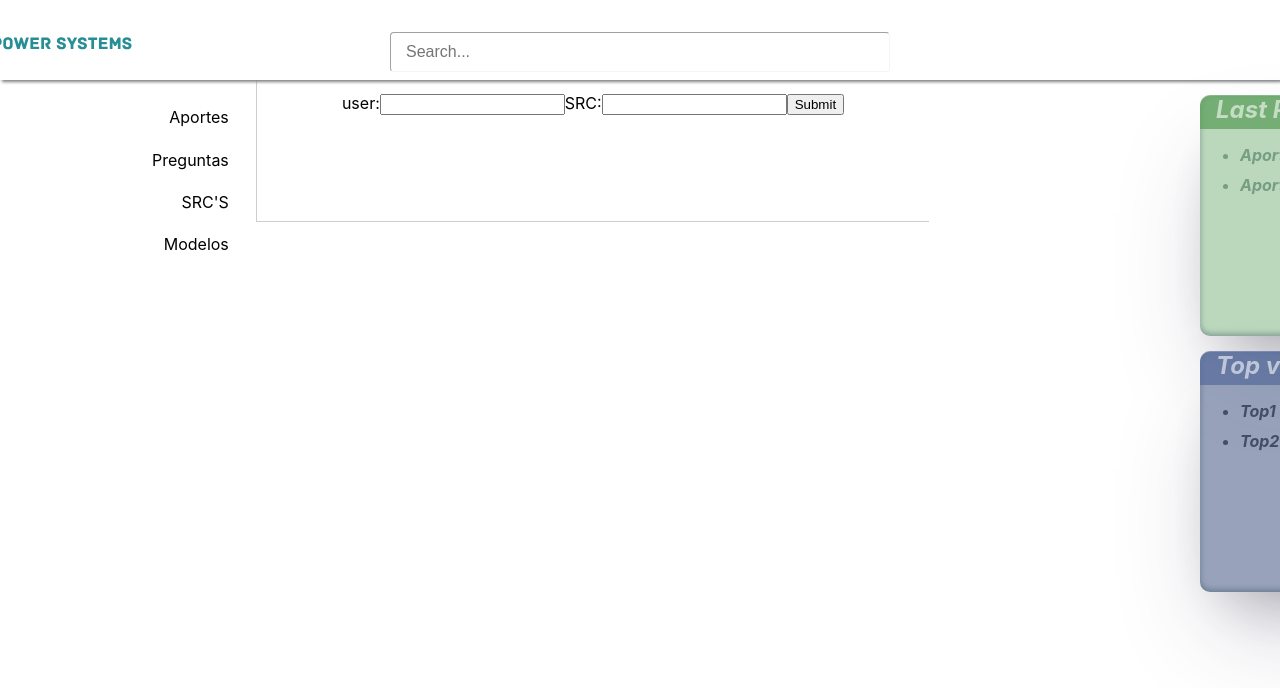
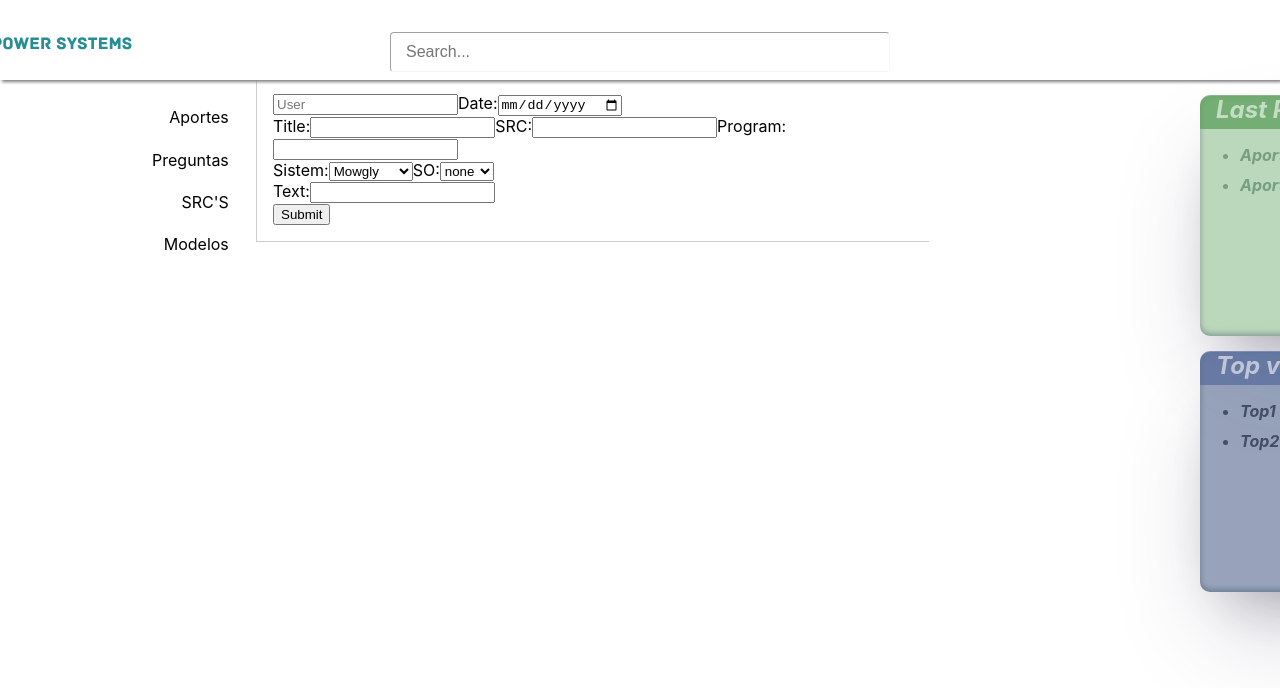
Before and after one commit to tiburciomzt/forum, a React (Create React App) app: page / in a window 1280 px wide. Both pictures are taken after a click on the button "Create New". Shown: the top 688 px of the page. Built offline with nearby package versions, Linux system fonts and the light colour scheme; no server answers.

Commit message:
update form

```diff
--- a/src/Components/form/form.css
+++ b/src/Components/form/form.css
@@ -1,10 +1,11 @@
 .form {
 
     padding: 1rem;
-    height: 7rem;
+    height: 100%;
     width: 50%;
     margin-top: 6%;
     margin-left: 20%;
     border-bottom: 1px solid #9b9a9a7a;
     border-left: 1px solid #9b9a9a7a;
+    text-align: left;
 }
--- a/src/Components/form/form.jsx
+++ b/src/Components/form/form.jsx
@@ -5,14 +5,39 @@ import './form.css';
 const Form = () => {
     return (
         <div className='form'>
-            <form>
+            <form method="GET">
                 <label>
-                user:
-                <input type="text" name="name" />
-                SRC:
-                <input type="text" src="src" />
+
+                    <input type="text" name="name" placeholder="User" />
+                    Date:
+                    <input type="date" placeholder="User"/><br/>
+                    Title:
+                    <input type="text" name="title" />
+                    SRC:
+                    <input type="text" c="src" />
+                    Program:
+                    <input type="text" name="prog" /><br/>
+                    Sistem:
+                    <select name="sistem">
+                        <option  value="mowgly">Mowgly</option>
+                        <option value="zz">ZZ</option>
+                        <option value="fleetwood">Fleetwood</option>
+                        <option value="denali">Denali</option>
+                        <option value="tuleta">Tuleta</option>
+                        <option value="mihawk">mihawk</option>
+                        <option value="solution">solution</option>
+                    </select>
+                    SO:
+                    <select name="so">
+                        <option>none</option>
+                        <option value="linux">Linux</option>
+                        <option value="ide">IDE</option>
+                        <option value="aix">AIX</option>
+                    </select><br/>
+                    Text:
+                    <input type="text" name="body"/><br/>
+                    <input type="submit" value="Submit" />
                 </label>
-                <input type="submit" value="Submit" />
             </form>
         </div>
     );
```
